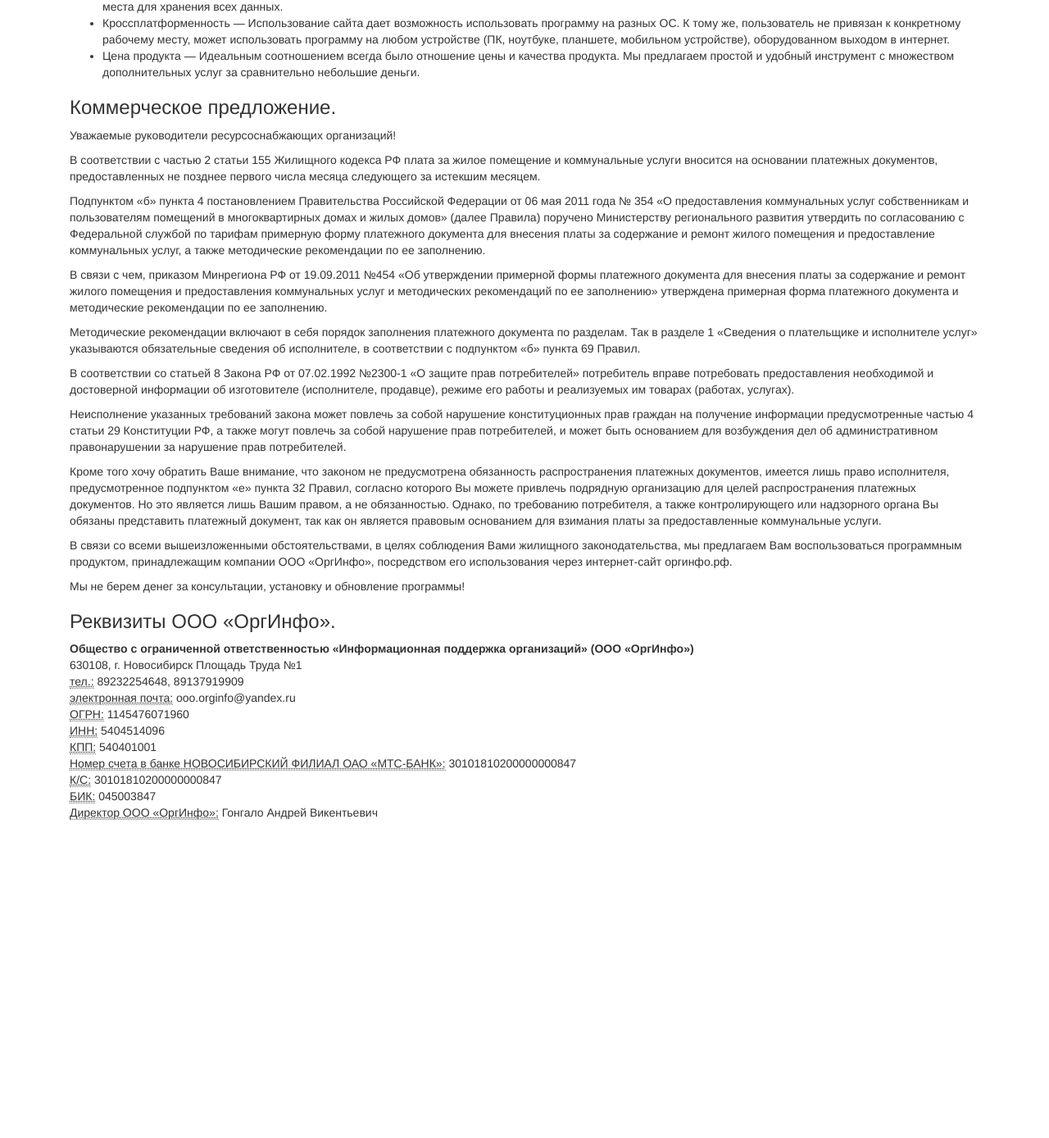
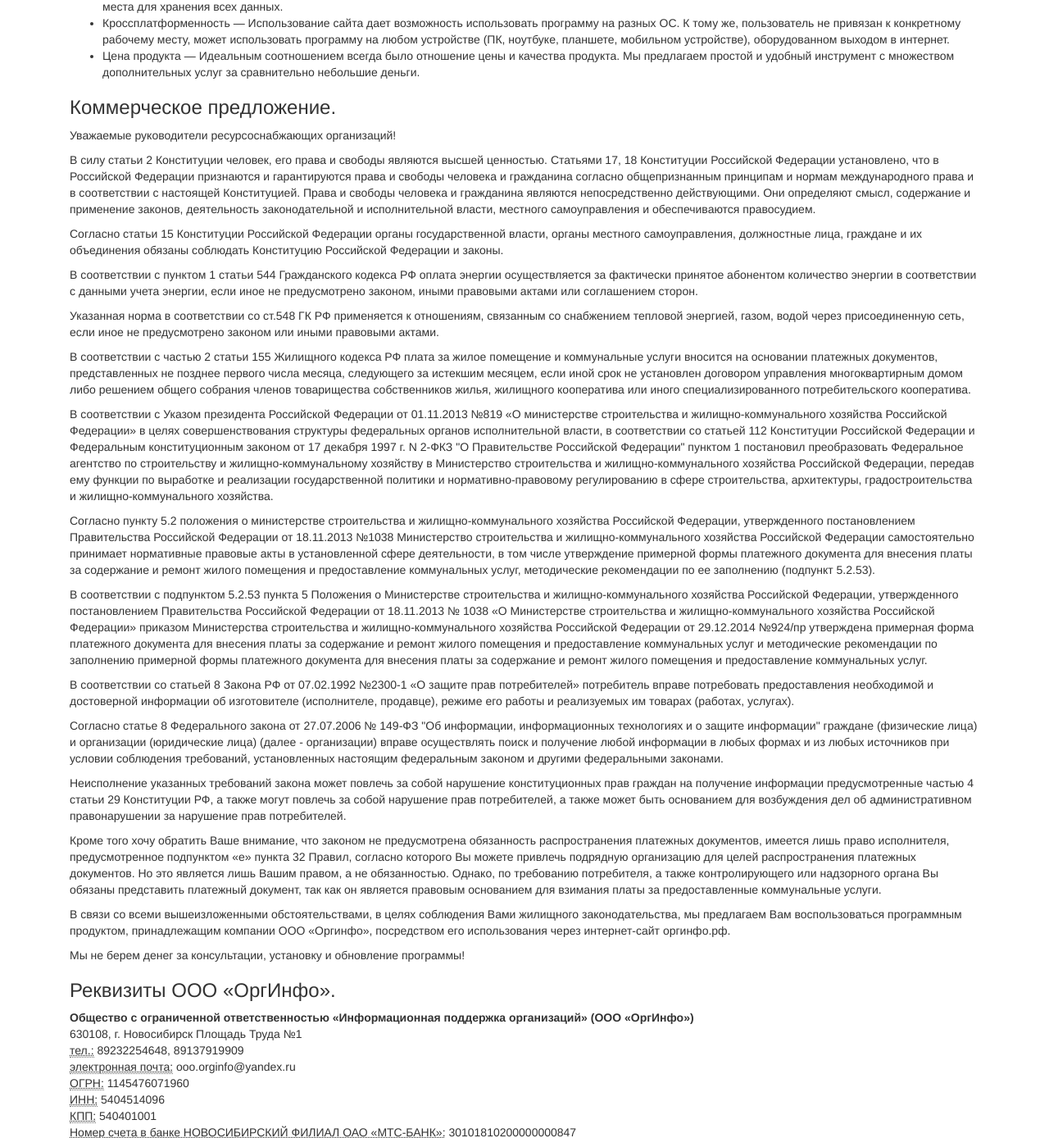
Before and after one commit to orginfo/orginfo, a Django app: page / in a window 1280 px wide. Shown: the part 648-2036 px from the top of the page at 82% size. Before the commit the page ends 1648 px from the top, so only its background shows below. Run offline with Django 3.2, Linux system fonts and the light colour scheme; the visitor is signed in with stand-in values (Sample User, id 1); some libraries are stand-ins or nearby versions.

Commit message:
Изменил текст на главной странице.

```diff
--- a/accounting/templates/accounting/index.html
+++ b/accounting/templates/accounting/index.html
@@ -19,14 +19,19 @@
 </ul></p>
 <h3>Коммерческое предложение.</h3>
 <p>Уважаемые руководители ресурсоснабжающих организаций!</p>
-<p>В соответствии с частью 2 статьи 155 Жилищного кодекса РФ плата за жилое помещение и коммунальные услуги вносится на основании платежных документов, предоставленных не позднее первого числа месяца следующего за истекшим месяцем.</p>
-<p>Подпунктом «б» пункта 4 постановлением Правительства Российской Федерации от 06 мая 2011 года № 354 «О предоставления коммунальных услуг собственникам и пользователям помещений в многоквартирных домах и жилых домов» (далее Правила) поручено Министерству регионального развития  утвердить по согласованию с Федеральной службой по тарифам примерную форму платежного документа для внесения платы за содержание и ремонт жилого помещения и предоставление коммунальных услуг, а также методические рекомендации по ее заполнению.</p>
-<p>В связи с чем, приказом Минрегиона РФ от 19.09.2011 №454 «Об утверждении примерной формы платежного документа для внесения платы за содержание и ремонт жилого помещения и предоставления коммунальных услуг и методических рекомендаций по ее заполнению» утверждена примерная форма платежного документа и методические рекомендации по ее заполнению.</p>
-<p>Методические рекомендации включают в себя порядок заполнения платежного документа по разделам. Так в разделе 1 «Сведения о плательщике и исполнителе услуг» указываются обязательные сведения об исполнителе, в соответствии с подпунктом «б» пункта 69 Правил.</p>
+<p>В силу статьи 2 Конституции человек, его права и свободы являются высшей ценностью. Статьями 17, 18 Конституции Российской Федерации установлено, что в Российской Федерации признаются и гарантируются права и свободы человека и гражданина согласно общепризнанным принципам и нормам международного права и в соответствии с настоящей Конституцией. Права и свободы человека и гражданина являются непосредственно действующими. Они определяют смысл, содержание и применение законов, деятельность законодательной и исполнительной власти, местного самоуправления и обеспечиваются правосудием.</p>
+<p>Согласно статьи 15 Конституции Российской Федерации органы государственной власти, органы местного самоуправления, должностные лица, граждане и их объединения обязаны соблюдать Конституцию Российской Федерации и законы.</p>
+<p>В соответствии с пунктом 1 статьи 544 Гражданского кодекса РФ оплата энергии осуществляется за фактически принятое абонентом количество энергии в соответствии с данными учета энергии, если иное не предусмотрено законом, иными правовыми актами или соглашением сторон.</p>
+<p>Указанная норма в соответствии со ст.548 ГК РФ применяется к отношениям, связанным со снабжением тепловой энергией, газом, водой через присоединенную сеть, если иное не предусмотрено законом или иными правовыми актами.</p>
+<p>В соответствии с частью 2 статьи 155 Жилищного кодекса РФ плата за жилое помещение и коммунальные услуги вносится на основании платежных документов, представленных не позднее первого числа месяца, следующего за истекшим месяцем, если иной срок не установлен договором управления многоквартирным домом либо решением общего собрания членов товарищества собственников жилья, жилищного кооператива или иного специализированного потребительского кооператива.</p>
+<p>В соответствии с Указом президента Российской Федерации от 01.11.2013 №819 «О министерстве строительства и жилищно-коммунального хозяйства Российской Федерации» в целях совершенствования структуры федеральных органов исполнительной власти, в соответствии со статьей 112 Конституции Российской Федерации и Федеральным конституционным законом от 17 декабря 1997 г. N 2-ФКЗ "О Правительстве Российской Федерации" пунктом 1 постановил преобразовать Федеральное агентство по строительству и жилищно-коммунальному хозяйству в Министерство строительства и жилищно-коммунального хозяйства Российской Федерации, передав ему функции по выработке и реализации государственной политики и нормативно-правовому регулированию в сфере строительства, архитектуры, градостроительства и жилищно-коммунального хозяйства.</p>
+<p>Согласно пункту 5.2 положения о министерстве строительства и жилищно-коммунального хозяйства Российской Федерации, утвержденного постановлением Правительства Российской Федерации от 18.11.2013 №1038 Министерство строительства и жилищно-коммунального хозяйства Российской Федерации самостоятельно принимает нормативные правовые акты в установленной сфере деятельности, в том числе утверждение примерной формы платежного документа для внесения платы за содержание и ремонт жилого помещения и предоставление коммунальных услуг, методические рекомендации по ее заполнению (подпункт 5.2.53). </p>
+<p>В соответствии с подпунктом 5.2.53 пункта 5 Положения о Министерстве строительства и жилищно-коммунального хозяйства Российской Федерации, утвержденного постановлением Правительства Российской Федерации от 18.11.2013 № 1038 «О Министерстве строительства и жилищно-коммунального хозяйства Российской Федерации» приказом Министерства строительства и жилищно-коммунального хозяйства Российской Федерации от 29.12.2014 №924/пр утверждена примерная форма платежного документа для внесения платы за содержание и ремонт жилого помещения и предоставление коммунальных услуг и методические рекомендации по заполнению примерной формы платежного документа для внесения платы за содержание и ремонт жилого помещения и предоставление коммунальных услуг.</p>
 <p>В соответствии со статьей 8 Закона РФ от 07.02.1992 №2300-1 «О защите прав потребителей» потребитель вправе потребовать предоставления необходимой и достоверной информации об изготовителе (исполнителе, продавце), режиме его работы и реализуемых им товарах (работах, услугах).</p>
-<p>Неисполнение указанных требований закона может повлечь за собой нарушение конституционных прав граждан на получение информации предусмотренные частью 4 статьи 29 Конституции РФ, а также могут повлечь за собой нарушение прав потребителей, и может быть основанием для возбуждения дел об административном правонарушении за нарушение прав потребителей.</p>
+<p>Согласно статье 8 Федерального закона от 27.07.2006 № 149-ФЗ "Об информации, информационных технологиях и о защите информации" граждане (физические лица) и организации (юридические лица) (далее - организации) вправе осуществлять поиск и получение любой информации в любых формах и из любых источников при условии соблюдения требований, установленных настоящим федеральным законом и другими федеральными законами.</p>
+<p>Неисполнение указанных требований закона может повлечь за собой нарушение конституционных прав граждан на получение информации предусмотренные частью 4 статьи 29 Конституции РФ, а также могут повлечь за собой нарушение прав потребителей, а также может быть основанием для возбуждения дел об административном правонарушении за нарушение прав потребителей.</p>
 <p>Кроме того хочу обратить Ваше внимание, что законом не предусмотрена обязанность распространения платежных документов, имеется лишь право исполнителя, предусмотренное подпунктом «е» пункта 32 Правил, согласно которого Вы можете привлечь подрядную организацию для целей распространения платежных документов. Но это является лишь Вашим правом, а не обязанностью. Однако, по требованию потребителя, а также контролирующего или надзорного органа Вы обязаны представить платежный документ, так как он является правовым основанием для взимания платы за предоставленные коммунальные услуги.</p>
-<p>В связи со всеми вышеизложенными обстоятельствами, в целях соблюдения Вами жилищного законодательства, мы предлагаем Вам воспользоваться программным продуктом, принадлежащим компании ООО «ОргИнфо», посредством его использования через интернет-сайт оргинфо.рф.</p>
+<p>В связи со всеми вышеизложенными обстоятельствами, в целях соблюдения Вами жилищного законодательства, мы предлагаем Вам воспользоваться программным продуктом, принадлежащим компании ООО «Оргинфо», посредством его использования через интернет-сайт оргинфо.рф.</p>
 <p>Мы не берем денег за консультации, установку и обновление программы!</p>
 <h3>Реквизиты ООО «ОргИнфо».</h3>
 <p>
```
